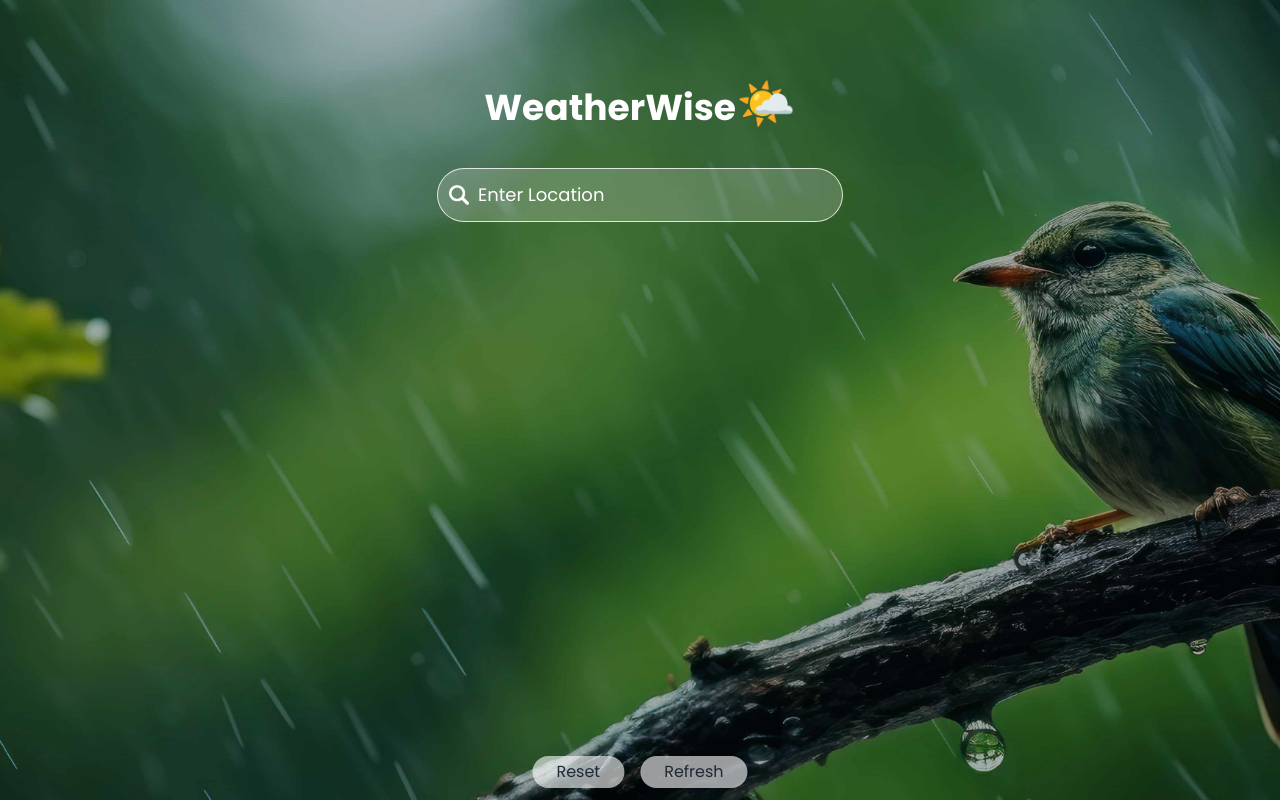
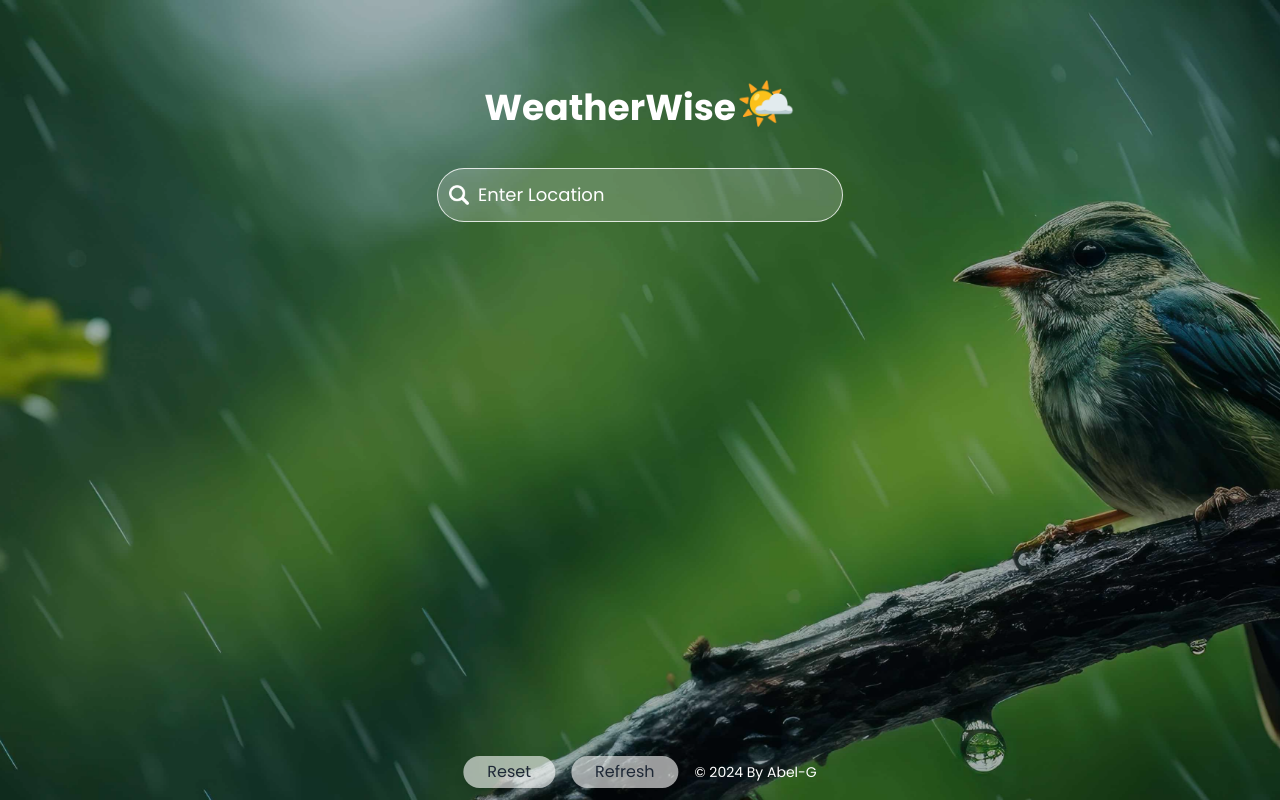
Before and after one commit to Abel-G/weather-app, a React (Vite) app: page / in a window 1280 px wide. Shown: the top 800 px of the page. Built offline with nearby package versions, Linux system fonts and the light colour scheme.

Commit message:
adding copyright

```diff
--- a/src/App.jsx
+++ b/src/App.jsx
@@ -82,21 +82,7 @@ function App() {
   // Memoize the background image computation to avoid unnecessary recalculations
   const getBackgroundImage = useMemo(() => {
     if (!data.weather) return '';
-    // switch (data.weather[0].main) {
-    //   case 'Clouds':
-    //     return `url(${clouds})`;
-    //   case 'Clear':
-    //     return `url(${clear})`;
-    //   case 'Rain':
-    //     return `url(${rain})`;
-    //   case 'Snow':
-    //     return `url(${Snowy})`;
-    //   case 'Thunderstorm':
-    //     return `url(${thunderstorm})`;
-    //   case 'Fog':
-    //     return `url(${fog})`;
-    //   default:
-    //     return `url(${defau})`;
+
         const weatherImages = {
             Clouds: `url(${clouds})`,
             Clear: `url(${clear})`,
@@ -120,9 +106,10 @@ function App() {
         <WeatherCard data={data} />
         <ErrorMessage message={errorMessage} onClose={() => setErrorMessage('')} />
         {data.name && <Forecast location={data.name} />} {/* Only render if we have a valid location */}
-        <div className="button-group fixed bottom-3 left-1/2 transform -translate-x-1/2 flex space-x-4">
+        <div className="button-group fixed bottom-3 left-1/2 transform -translate-x-1/2 flex space-x-4 items-center">
           <button className='bg-white/60 text-gray-800 py-1 px-6 rounded-full shadow-lg hover:bg-gray-600/30 hover:text-white focus:outline-none' onClick={reset}>Reset</button>
           <button className='bg-white/60 text-gray-800 py-1 px-6 rounded-full shadow-lg hover:bg-gray-600/30 hover:text-white focus:outline-none' onClick={refreshWeather}>Refresh</button>
+          <p className='text-sm ml-auto'>© 2024 By <a href='https://github.com/Abel-G' className='hover:text-red-400'>Abel-G</a></p>
         </div>
       </div>
     </div>
--- a/src/components/WeatherCard.jsx
+++ b/src/components/WeatherCard.jsx
@@ -19,7 +19,7 @@ import humidity from '../assets/humidity.png'
  * If any of the properties are missing, WeatherCard will not display that information.
  */
 function WeatherCard({ data }) {
-
+  //const icon = `https://openweathermap.org/img/wn/${data?.weather?.[0]?.icon}@2x.png`
   return (
     <div className='max-w-5xl mx-auto px-4  relative flex lg:flex-row flex-col md:flex-col gap-10 justify-between overflow-hidden ' >
       <div className='w-full mx-auto bg-white/40 px-4  rounded-2xl flex justify-between  hover:bg-slate-300/50 hover:text-gray-700'>
@@ -38,7 +38,7 @@ function WeatherCard({ data }) {
           <img
             src={`/icons/${data.weather[0].icon}.png`}
             alt="Weather Icon"
-            className='icon w-150 '
+            className='icon '
           />
         )}
       </div>
```
